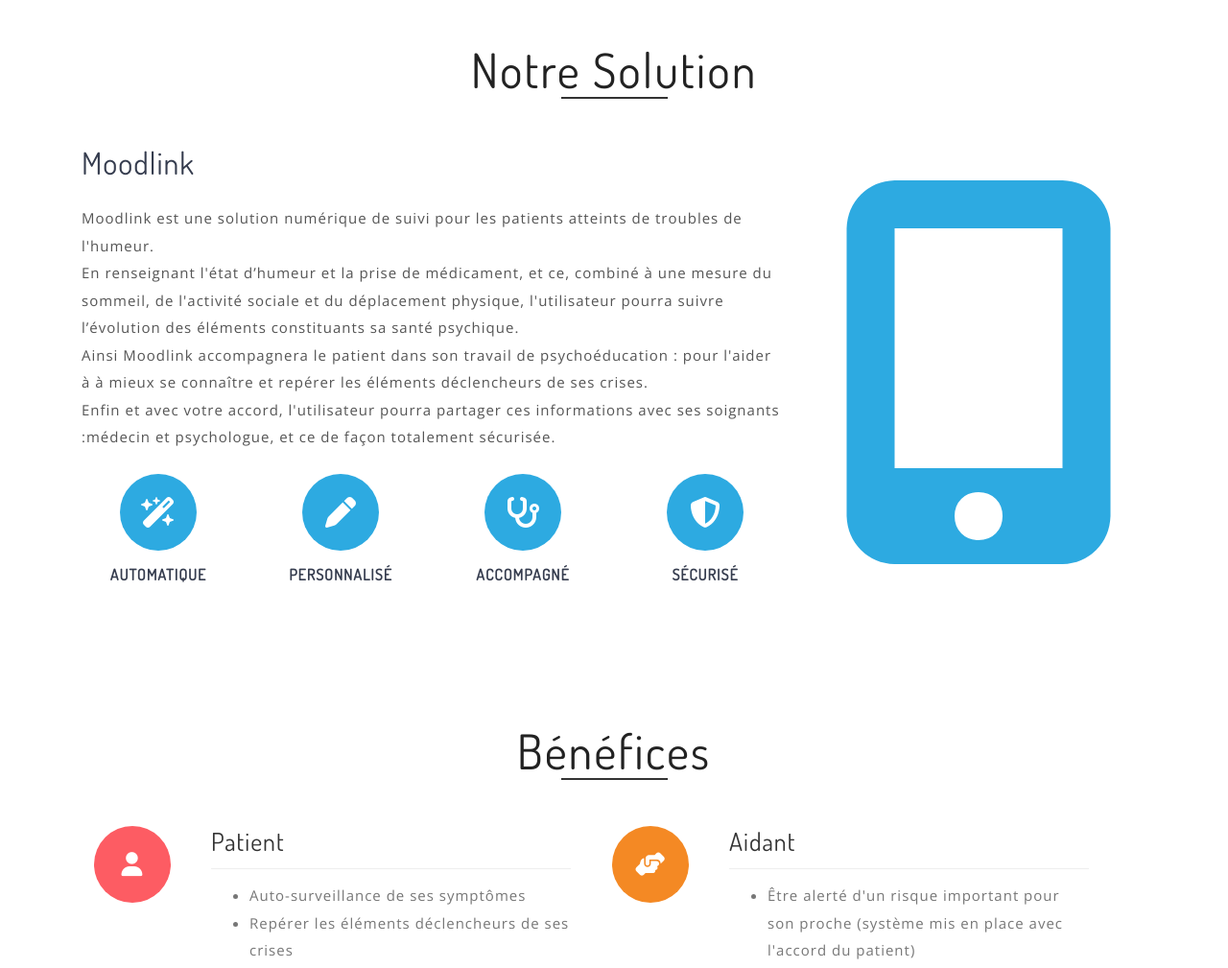
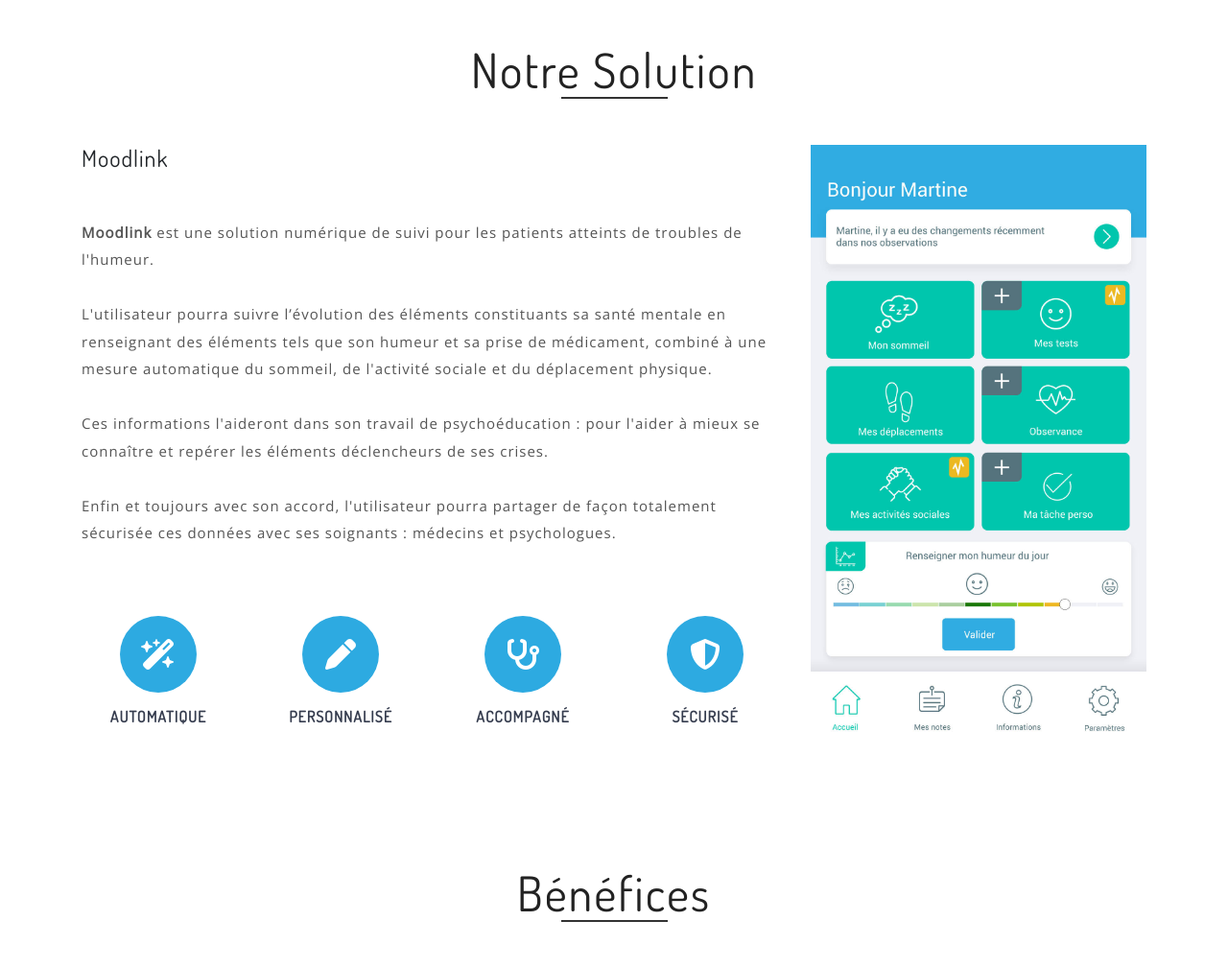
Before and after one commit to mariannehbt/moodlink_website, a PHP site: page / in a window 1280 px wide. Shown: the part 621-1630 px from the top of the page at 96% size. Run offline with PHP 8.4, Linux system fonts and the light colour scheme; some libraries are stand-ins or nearby versions.

Commit message:
modif contenu

```diff
--- a/index.php
+++ b/index.php
@@ -16,18 +16,18 @@
                 </h2>
                 <div class="row">
                     <div class="col-lg-8">
-                        <h4 class="about-left">
-                            Moodlink
-                        </h4>
+                        <h4>Moodlink</h4>
+                        <br>
                         <p class="mt-sm-4 mt-3">
-                            Moodlink est une solution numérique de suivi pour les patients atteints de troubles de l'humeur.
-                            <br>
-                            En renseignant l'état d’humeur et la prise de médicament, et ce, combiné à une mesure du sommeil, de l'activité sociale et du déplacement physique, l'utilisateur pourra suivre l’évolution des éléments constituants sa santé psychique.
-                            <br>
-                            Ainsi Moodlink accompagnera le patient dans son travail de psychoéducation : pour l'aider à à mieux se connaître et repérer les éléments déclencheurs de ses crises.
-                            <br>
-                            Enfin et avec votre accord, l'utilisateur pourra partager ces informations avec ses soignants :médecin et psychologue, et ce de façon totalement sécurisée.
+                            <strong>Moodlink</strong> est une solution numérique de suivi pour les patients atteints de troubles de l'humeur.
+                            <br><br>
+                            L'utilisateur pourra suivre l’évolution des éléments constituants sa santé mentale en renseignant des éléments tels que son humeur et sa prise de médicament, combiné à une mesure automatique du sommeil, de l'activité sociale et du déplacement physique.
+                            <br><br>
+                            Ces informations l'aideront dans son travail de psychoéducation : pour l'aider à mieux se connaître et repérer les éléments déclencheurs de ses crises.
+                            <br><br>
+                            Enfin et toujours avec son accord, l'utilisateur pourra partager de façon totalement sécurisée ces données avec ses soignants : médecins et psychologues.
                         </p>
+                        <br><br>
                         <!-- Icons x 4 -->
                         <div class="row mt-4">
                             <div class="d-flex col-md-3 col-6 align-items-center justify-content-center">
@@ -66,8 +66,8 @@
                         <!-- // Icons x 4 -->
                     </div>
                     <div class="d-flex col-lg-4 col-md-8 align-items-center justify-content-center">
-                        <span class="fas fa-mobile-alt" style="font-size: 400px; color: #2DAAE1">
-                        </span>
+                        <img src="img/home_moodlink.jpg"; style="font-size: 400px">
+
                     </div>
                 </div>
             </div>
```
